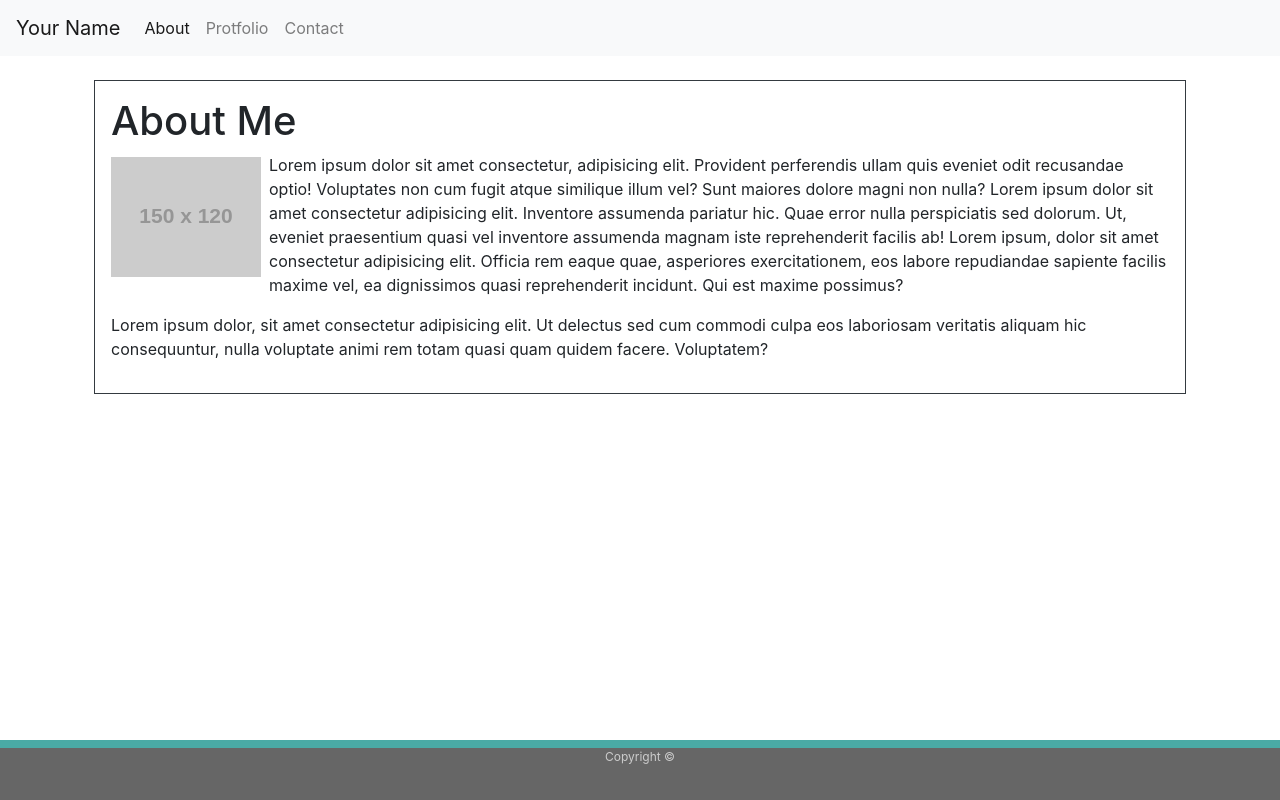
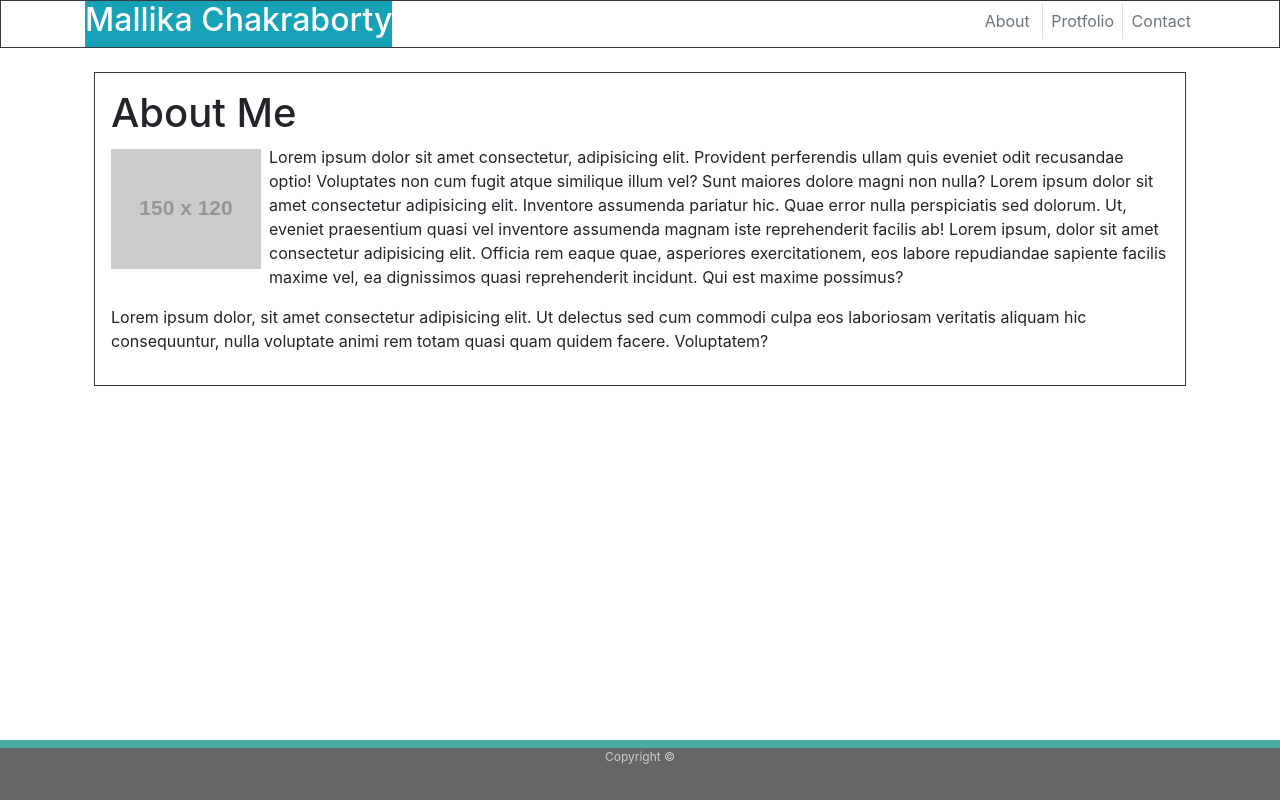
Before and after one commit to Mallika1/Bootstrap-Portfolio, a plain HTML site: page index.html in a window 1280 px wide. Drawn offline with nearby package versions, Linux system fonts and the light colour scheme; files that its build step writes are made by us from their sources; placeholder pictures from the web are drawn by us.

Commit message:
initial commit

```diff
--- a/index.html
+++ b/index.html
@@ -44,17 +44,21 @@
         </div>
       </nav> -->
 
-      <nav class="navbar navbar-expand-lg navbar-light bg-light">
-            <a class="navbar-brand" href="#">Your Name</a>
+      <nav class="border border-dark border-bottom-2">
+            <div class="container m-auto clearfix">
+            <!-- <a class="navbar-brand h-100" style="background-color: teal;" href="#"><h1>Mallika Chakraborty</h1></a> -->
+            <a href="index.html"  class="bg-info text-white  float-left" style="background-color: teal;">
+                    <span class="p-0">
+                        <h2 >Mallika Chakraborty</h2></a>
+                    </span>
 
-
-              <div class="navbar-nav">
-                <a class="nav-item nav-link active" href="#">About <span class="sr-only">(current)</span></a>
-                <a class="nav-item nav-link" href="#">Protfolio</a>
-                <a class="nav-item nav-link" href="#">Contact</a>
+              <div class="float-right mt-2">
+                <a  class="text-muted p-2 border-right href="#">About <span class="sr-only">(current)</span></a>
+                <a  class="text-muted p-2 border-right href="#">Protfolio</a>
+                <a class="text-muted p-1" href="#">Contact</a>
 
               </div>
-
+            </div>
           </nav>
 
 
```
